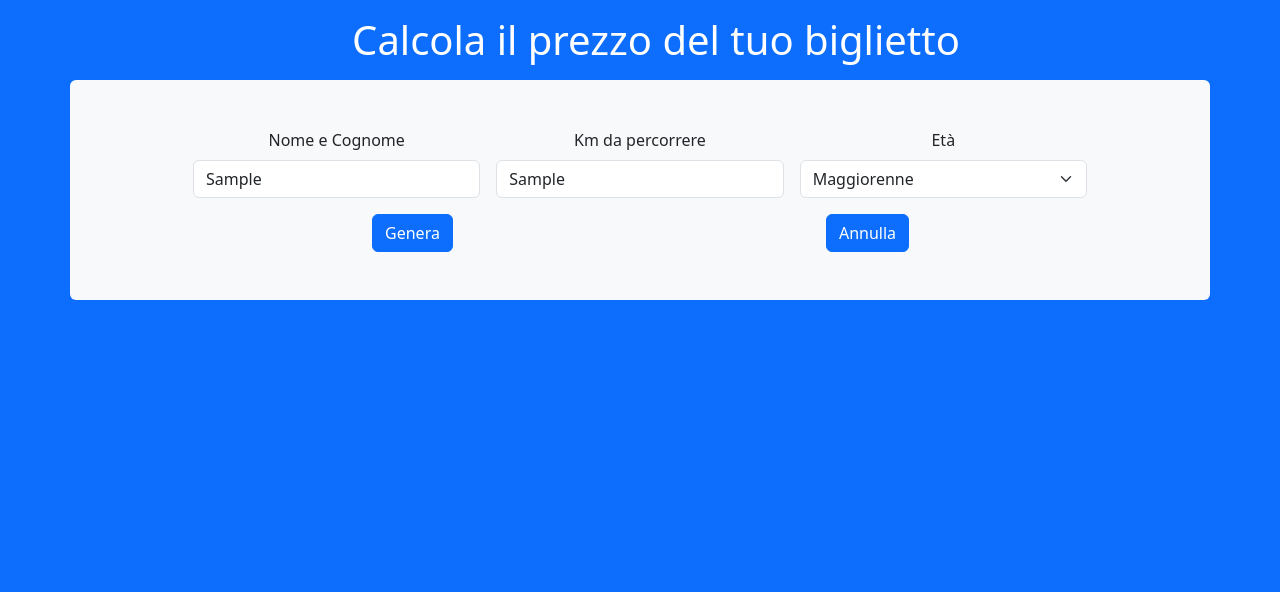
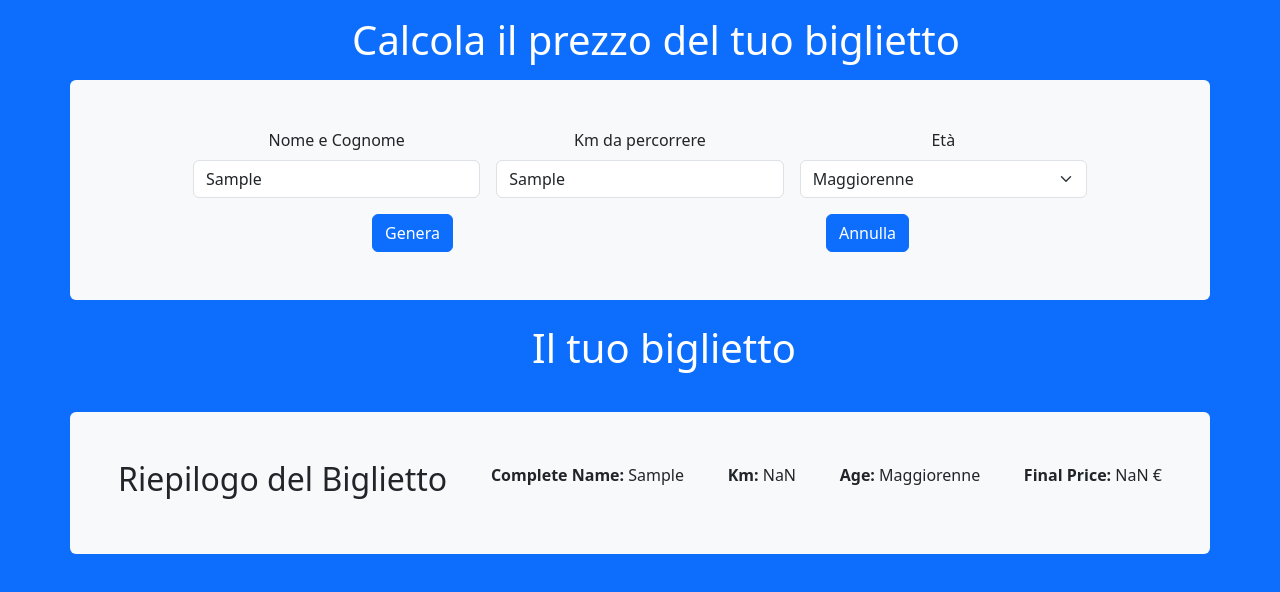
Before and after one commit to ChristianScarabelli/js-biglietto-treno-form, a plain HTML site: page index.html in a window 1280 px wide. Both pictures are taken after typing "Sample", "Sample" into the empty fields and a click on the button "Genera". Drawn offline with nearby package versions, Linux system fonts and the light colour scheme.

Commit message:
ADD: milestone 2

```diff
--- a/app/script.js
+++ b/app/script.js
@@ -1,4 +1,3 @@
-
 // Creo una funzione che calcoli il prezzo del biglietto
 
 function calculateTicketPrice (numkm, age) {
@@ -45,23 +44,84 @@ generatePriceButton.addEventListener('click', function (event) {
     event.preventDefault();
     // console.log('ho premuto il bottone')
 
+    // Controllo se la card riepilogativa esiste già
+    if (document.querySelector('.data-card')) {
+        console.log('La card riepilogativa è già stata generata.');
+        return // Esco dalla funzione se la card esiste già
+    }
+
     // Raccolgo i dati dal form
     const name = document.getElementById('input-name').value
     const numkm = parseInt(document.getElementById('input-km').value)
     const age = document.getElementById('input-age').value
 
+    // Trasformo la stringa dell'età in un numero
+    if (age === 'Minorenne') {
+        age <= 17
+    } else if (age === 'Over 65') {
+        age >= 66;
+    } else (age === 'Maggiorenne')
+
     // Esempio di utilizzo della funzione calculateTicketPrice
     const ticketPrice = calculateTicketPrice(numkm, age)
     console.log(`${name} - Prezzo: ${ticketPrice}`)
+
+    // Creo il titolo per la nuova card
+    const summaryCardTitle = document.createElement('h1')
+    // Assegno le classi al nuovo titolo
+    summaryCardTitle.className = 'm-4 text-center text-white'
+    // Inserisco il contenuto nel tag
+    summaryCardTitle.innerHTML = 'Il tuo biglietto'
+    // Aggiungo il titolo al DOM
+    // Assegno l'id della nuova card e lo appendo/inserisco nella row
+    document.querySelector('.row').appendChild(summaryCardTitle)
+
+    // Creazione la row dove andrà la card
+    const summaryCardRow = document.createElement('div')
+    // Assegno le classi css alla row
+    summaryCardRow.className = 'row align-items-center justify-content-between'
+
+    // Aggiungo la row al DOM
+    // Assegno la nuova row la appendo/inserisco alla row (quindi va dopo la row esistente)
+    document.querySelector('.row').appendChild(summaryCardRow)
+
+
+    // Creazione della card riepilogativa
+    const summaryCard = document.createElement('div')
+    // Assegno le classi css al nuovo div creato
+    summaryCard.className = 'data-card bg-light p-5 mt-3 d-flex align-items-center justify-content-between text-center rounded'
+    // Inserisco il contenuto nel div
+    summaryCard.innerHTML =
+        `
+            <h2>Riepilogo del Biglietto</h2>
+            <p><strong>Complete Name:</strong> ${name}</p>
+            <p><strong>Km:</strong> ${numkm}</p>
+            <p><strong>Age:</strong> ${age}</p>
+            <p><strong>Final Price:</strong> ${ticketPrice}</p>
+        `
+
+    // Aggiunta della card riepilogativa al DOM
+    // Assegno l'id della nuova card e la appendo/inserisco in container/row, così va dopo la row esistente
+    document.querySelector('.container .row').appendChild(summaryCard)
 })
-
 
 
 // Definisco gli eventi al click del bottone che annulla il form
 abortPriceButton.addEventListener('click', function (event) {
     event.preventDefault()
-    // console.log('ho premuto il bottone')
 
     // Resetto il form e il prezzo visualizzato
     form.reset()
+
+    // Rimuovo la card riepilogativa se esiste
+    const existingCard = document.querySelector('.data-card')
+    if (existingCard) {
+        existingCard.remove()
+    }
+
+    // Rimuovo il titolo se esiste
+    const existingTitle = document.querySelector('h1.m-4.text-center.text-white')
+    if (existingTitle) {
+        existingTitle.remove()
+    }
 })
```
Also changed, not shown: index.html (+1 -0 lines).
